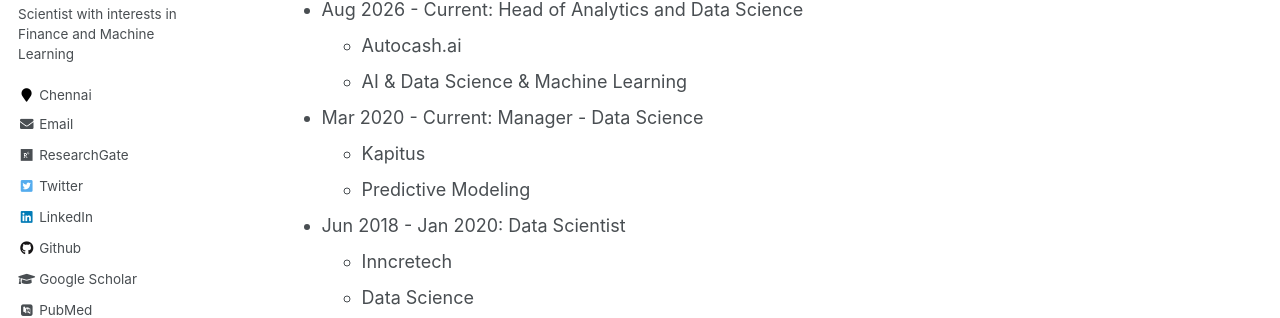
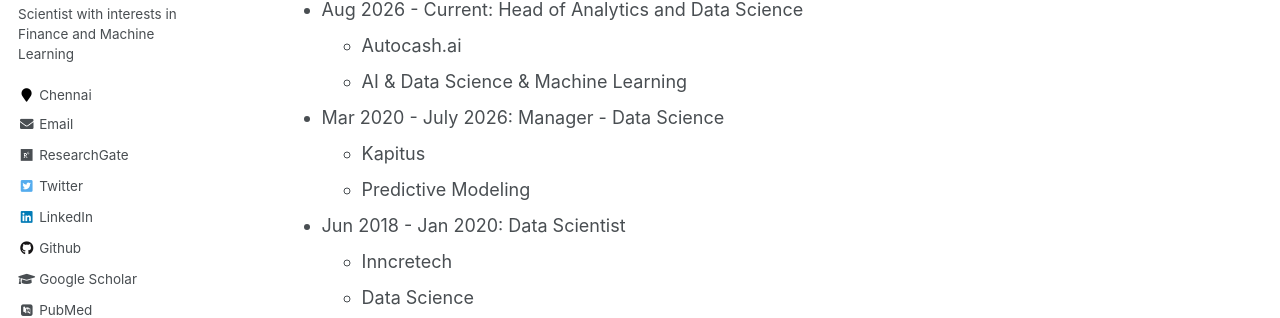
Before and after one commit to avinashbarnwal/avinashbarnwal.github.io, a Jekyll site: the page built from _pages/cv.md, in a window 1280 px wide and 900 px high. Shown: the part 385-703 px from the top of the window. Built offline with Jekyll 4.4.1, drawn with Linux system fonts in a browser that asks for light colours; some web fonts are replaced.

Commit message:
Update cv.md

```diff
--- a/_pages/cv.md
+++ b/_pages/cv.md
@@ -22,7 +22,7 @@
   * Autocash.ai
   * AI & Data Science & Machine Learning
 
-* Mar 2020 - Current: Manager - Data Science
+* Mar 2020 - July 2026: Manager - Data Science
   * Kapitus
   * Predictive Modeling
 
```
